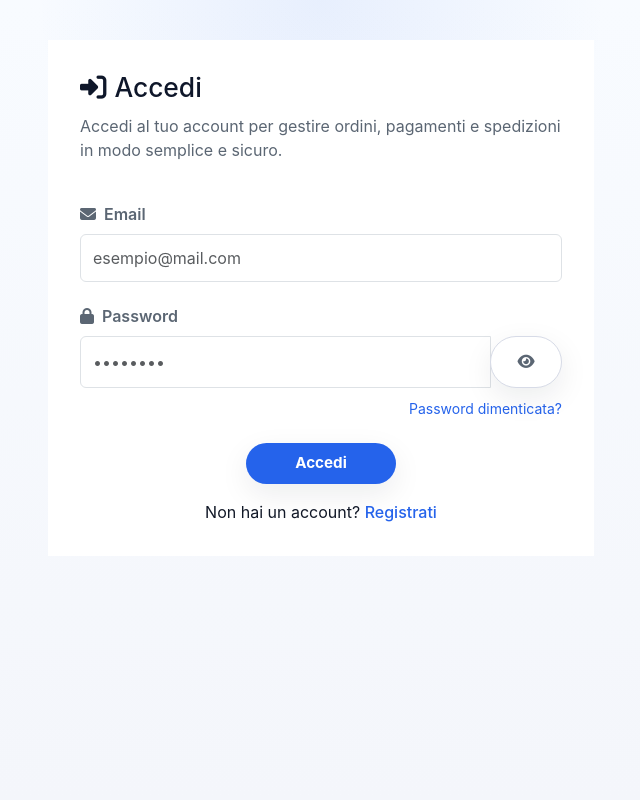
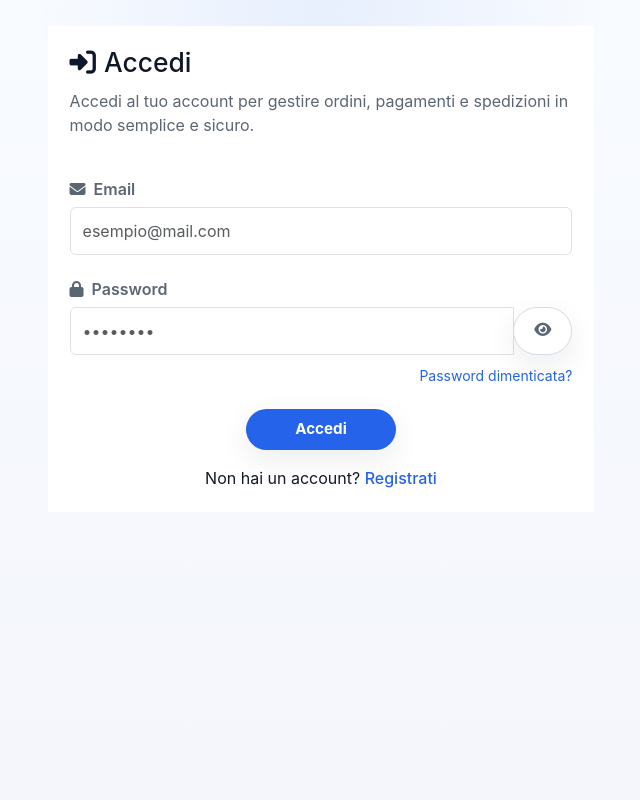
Before and after one commit to stefanostracquadaneo9-max/ShopNow, a PHP site: page / in a window 1280 px wide. Shown: the whole page, without its empty margins (319-959 px from the left). Run offline with PHP 8.4, Linux system fonts and the light colour scheme.

Commit message:
Make account wallet checkout-only and compact UI

```diff
--- a/admin.html
+++ b/admin.html
@@ -13,7 +13,7 @@
       href="https://cdnjs.cloudflare.com/ajax/libs/font-awesome/6.4.0/css/all.min.css"
       rel="stylesheet"
     />
-    <link href="style.css?v=20260506-adminwrap1" rel="stylesheet" />
+    <link href="style.css?v=20260506-compact1" rel="stylesheet" />
     <script src="site_boot.js?v=20260430-blankfix1"></script>
   </head>
   <body>
--- a/cart.html
+++ b/cart.html
@@ -13,7 +13,7 @@
       href="https://cdnjs.cloudflare.com/ajax/libs/font-awesome/6.4.0/css/all.min.css"
       rel="stylesheet"
     />
-    <link href="style.css?v=20260505-unified2" rel="stylesheet" />
+    <link href="style.css?v=20260506-compact1" rel="stylesheet" />
     <script src="utils.js?v=20260501"></script>
     <script src="site_boot.js?v=20260430-blankfix1"></script>
     <script
--- a/checkout.html
+++ b/checkout.html
@@ -17,7 +17,7 @@
       href="https://cdn.jsdelivr.net/npm/select2@4.0.13/dist/css/select2.min.css"
       rel="stylesheet"
     />
-    <link href="style.css?v=20260505-unified2" rel="stylesheet" />
+    <link href="style.css?v=20260506-compact1" rel="stylesheet" />
     <script src="utils.js?v=20260501"></script>
     <script src="site_boot.js?v=20260430-blankfix1"></script>
   </head>
--- a/forgot-password.html
+++ b/forgot-password.html
@@ -13,7 +13,7 @@
       href="https://cdnjs.cloudflare.com/ajax/libs/font-awesome/6.4.0/css/all.min.css"
       rel="stylesheet"
     />
-    <link href="style.css?v=20260505-unified2" rel="stylesheet" />
+    <link href="style.css?v=20260506-compact1" rel="stylesheet" />
     <script src="site_boot.js?v=20260430-blankfix1"></script>
   </head>
   <body>
--- a/index.html
+++ b/index.html
@@ -13,7 +13,7 @@
       href="https://cdnjs.cloudflare.com/ajax/libs/font-awesome/6.4.0/css/all.min.css"
       rel="stylesheet"
     />
-    <link href="style.css?v=20260505-unified2" rel="stylesheet" />
+    <link href="style.css?v=20260506-compact1" rel="stylesheet" />
     <script src="site_boot.js?v=20260430-blankfix1"></script>
   </head>
   <body>
--- a/order-confirmation.html
+++ b/order-confirmation.html
@@ -13,7 +13,7 @@
       href="https://cdnjs.cloudflare.com/ajax/libs/font-awesome/6.4.0/css/all.min.css"
       rel="stylesheet"
     />
-    <link href="style.css?v=20260505-unified2" rel="stylesheet" />
+    <link href="style.css?v=20260506-compact1" rel="stylesheet" />
     <script src="site_boot.js?v=20260430-blankfix1"></script>
   </head>
   <body>
--- a/orders.html
+++ b/orders.html
@@ -13,7 +13,7 @@
       href="https://cdnjs.cloudflare.com/ajax/libs/font-awesome/6.4.0/css/all.min.css"
       rel="stylesheet"
     />
-    <link href="style.css?v=20260505-unified2" rel="stylesheet" />
+    <link href="style.css?v=20260506-compact1" rel="stylesheet" />
     <script src="site_boot.js?v=20260430-blankfix1"></script>
   </head>
   <body>
--- a/product.html
+++ b/product.html
@@ -13,7 +13,7 @@
       href="https://cdnjs.cloudflare.com/ajax/libs/font-awesome/6.4.0/css/all.min.css"
       rel="stylesheet"
     />
-    <link href="style.css?v=20260505-unified2" rel="stylesheet" />
+    <link href="style.css?v=20260506-compact1" rel="stylesheet" />
     <script src="utils.js?v=20260501"></script>
     <script src="site_boot.js?v=20260430-blankfix1"></script>
   </head>
--- a/products.html
+++ b/products.html
@@ -13,7 +13,7 @@
       href="https://cdnjs.cloudflare.com/ajax/libs/font-awesome/6.4.0/css/all.min.css"
       rel="stylesheet"
     />
-    <link href="style.css?v=20260505-unified2" rel="stylesheet" />
+    <link href="style.css?v=20260506-compact1" rel="stylesheet" />
     <script src="utils.js?v=20260501"></script>
     <script src="site_boot.js?v=20260430-blankfix1"></script>
   </head>
--- a/register.html
+++ b/register.html
@@ -13,7 +13,7 @@
       href="https://cdnjs.cloudflare.com/ajax/libs/font-awesome/6.4.0/css/all.min.css"
       rel="stylesheet"
     />
-    <link href="style.css?v=20260505-unified2" rel="stylesheet" />
+    <link href="style.css?v=20260506-compact1" rel="stylesheet" />
     <script src="utils.js?v=20260501"></script>
     <script src="site_boot.js?v=20260430-blankfix1"></script>
   </head>
--- a/reset-password.html
+++ b/reset-password.html
@@ -13,7 +13,7 @@
       href="https://cdnjs.cloudflare.com/ajax/libs/font-awesome/6.4.0/css/all.min.css"
       rel="stylesheet"
     />
-    <link href="style.css?v=20260505-unified2" rel="stylesheet" />
+    <link href="style.css?v=20260506-compact1" rel="stylesheet" />
     <script src="site_boot.js?v=20260430-blankfix1"></script>
   </head>
   <body>
--- a/style.css
+++ b/style.css
@@ -1803,3 +1803,62 @@ section,
     position: static;
   }
 }
+
+/* Compact density pass */
+.content,
+.auth-main {
+  padding: 1.6rem 0;
+}
+
+.account-card,
+.checkout-step,
+.summary-card,
+.order-card,
+.auth-card,
+.product-card-custom,
+.categories-sidebar,
+.payment-wallet-panel,
+.section {
+  padding: 1.35rem;
+}
+
+.amazon-header {
+  padding: 0.55rem 0;
+}
+
+.amazon-header .navbar-brand {
+  font-size: 1.35rem;
+}
+
+.checkout-progress {
+  margin-bottom: 1.6rem !important;
+}
+
+.checkout-step-title {
+  margin-bottom: 1rem;
+}
+
+.form-label {
+  margin-bottom: 0.35rem;
+}
+
+.form-control,
+.form-select {
+  padding-top: 0.55rem;
+  padding-bottom: 0.55rem;
+}
+
+.btn {
+  padding: 0.65rem 1.25rem;
+}
+
+.amazon-footer {
+  padding: 1.5rem 0 1rem;
+}
+
+.payment-checkout-only-note {
+  border-top: 1px solid var(--border);
+  color: var(--text-muted);
+  font-size: 0.9rem;
+  padding-top: 0.85rem;
+}
```
Also changed, not shown: account.html (+5 -36 lines), account.js (+0 -39 lines), server.js (+9 -0 lines).
